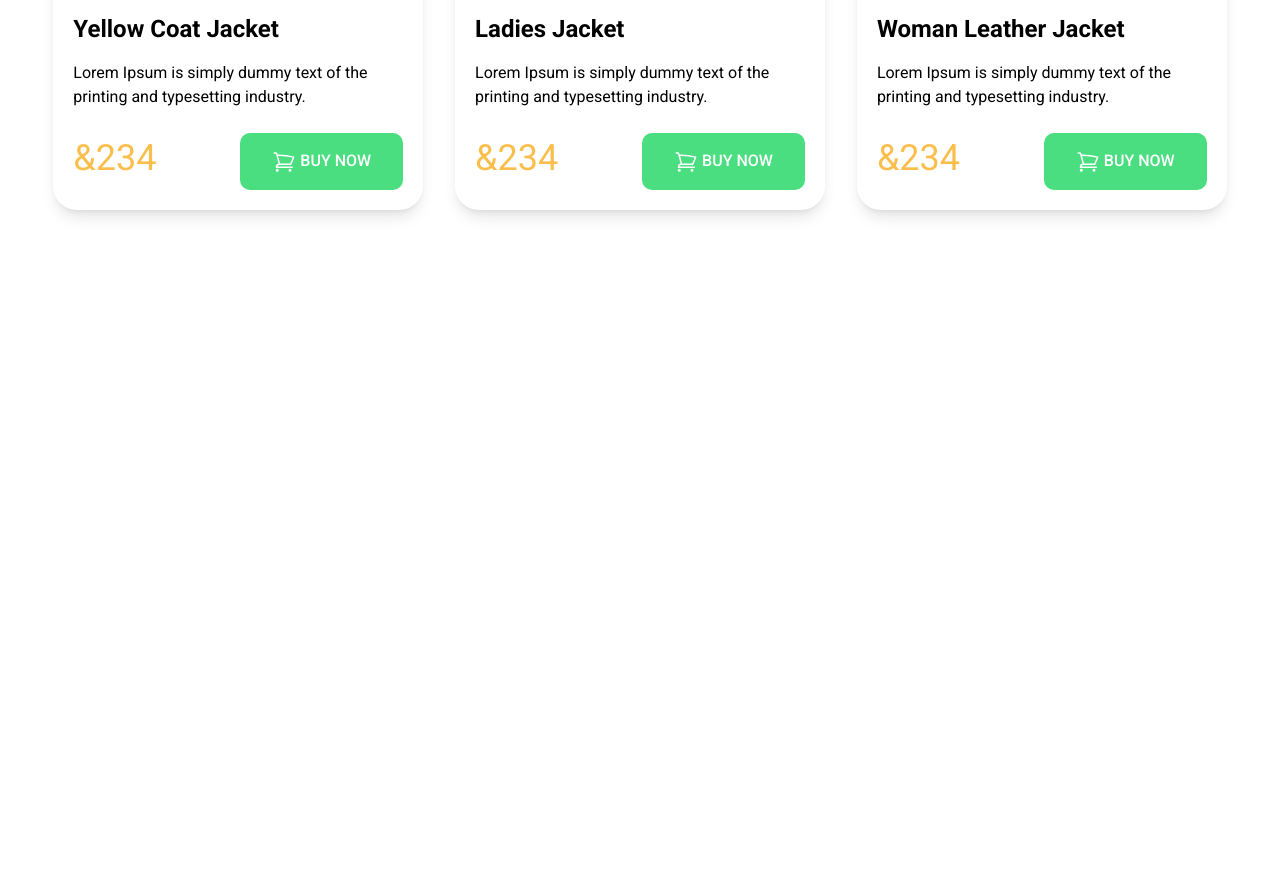
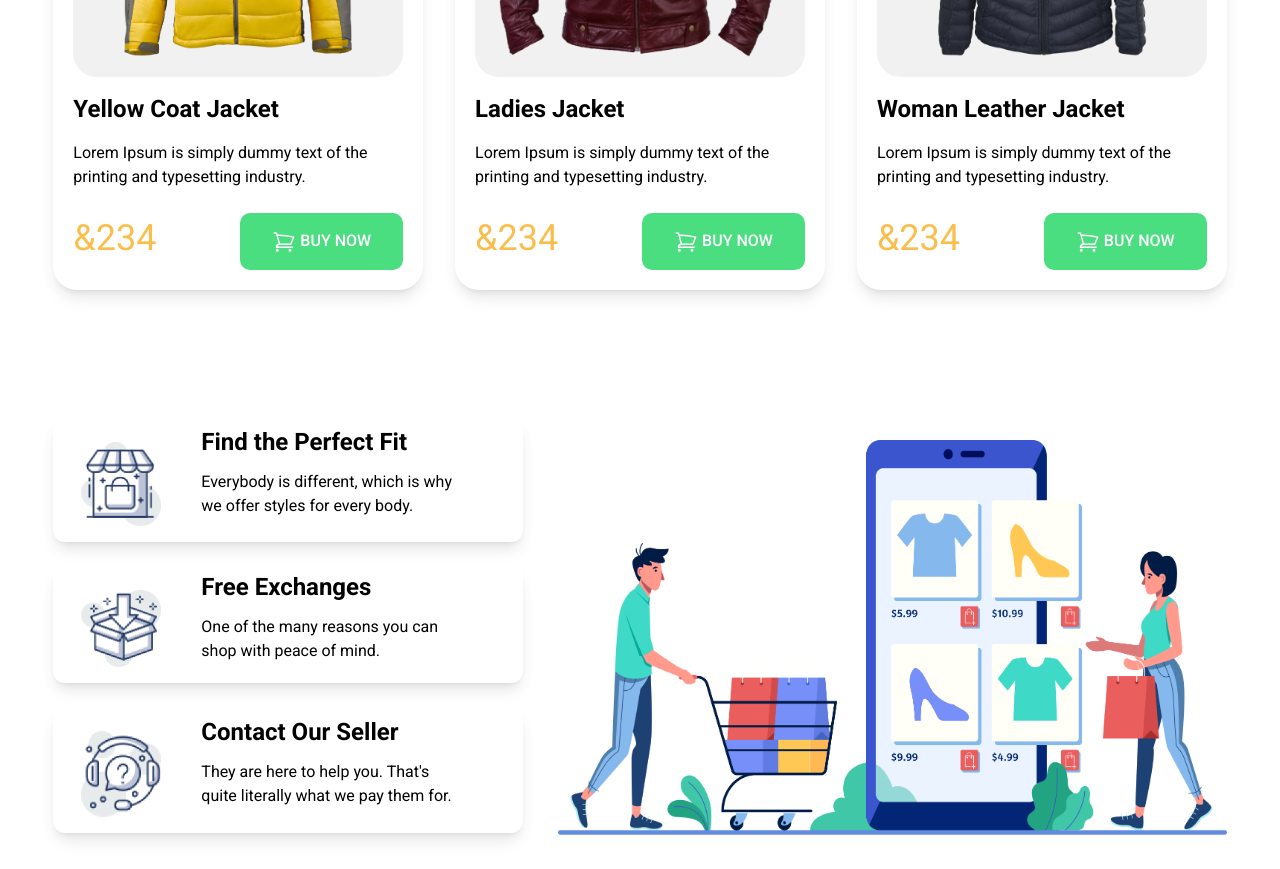
Before and after one commit to Abid0624/Penguine-shop, a plain HTML site: page index.html in a window 1280 px wide. Shown: the part 1645-2514 px from the top of the page. Before the commit the page ends 1903 px from the top, so only its background shows below. Drawn offline with nearby package versions, Linux system fonts and the light colour scheme.

Commit message:
added the full project

```diff
--- a/index.html
+++ b/index.html
@@ -20,20 +20,26 @@
 <body class="font-roboto">
  <header class="w-11/12 mx-auto bg-[rgba(255, 251, 240, 1)] pl-4">
   <!-- navbar starts here -->
-  <nav class="flex justify-between items-center gap-96 mt-10">
-    <div class="w-72">
+  <nav class="flex justify-between items-center mt-10 gap-24 lg:gap-96">
+    <div class="w-48 lg:w-72">
       <img class="w-full" src="icons/logo.png" alt="">
     </div>
-    <ul class="bg-[#FFFBF0] flex gap-14 items-center">
+    <ul class="bg-[#FFFBF0] flex gap-14 items-center hidden md:flex">
       <li><a class="font-medium" href="">Home</a></li>
       <li><a class="font-medium" href="">Product</a></li>
       <li><a class="font-medium" href="">About Us</a></li>
       <li><a class="font-medium" href="">Contact Us</a></li>
     </ul>
+   <div class="sm:hidden cursor-pointer">
+    <svg xmlns="http://www.w3.org/2000/svg" fill="none" viewBox="0 0 24 24" stroke-width="1.5" stroke="currentColor" class="size-6">
+      <path stroke-linecap="round" stroke-linejoin="round" d="M3.75 6.75h16.5M3.75 12h16.5m-16.5 5.25h16.5" />
+    </svg>
+
+   </div>
   </nav>
   <!-- banner styles starts here -->
   <section>
-    <div class="md:flex justify-between items-center gap-36">
+    <div class="md:flex justify-between items-center gap-36 mt-10">
       <div>
         <h1 class="text-7xl uppercase font-bebas-neue"><span class="text-orange-400">Be the Penguin </span><br>
           <span class="text-stone-800">of Winter</span></h1>
@@ -55,7 +61,7 @@
  <main>
    <!--  woman jacket section  -->
   <section class="w-11/12 mx-auto my-12">
-   <h3 class="text-5xl uppercase text-[#363958] font-bebas-neue">woman jacket</h3>
+   <h3 class="text-5xl uppercase text-[#363958] font-bebas-neue mb-5">woman jacket</h3>
     <div class="grid grid-cols-1 lg:grid-cols-3 gap-8">
        <!-- card-1 -->
     <div class="p-5 space-y-4 rounded-3xl shadow-lg">
@@ -112,7 +118,7 @@
 
   <!--  man jacket section  -->
   <section class="w-11/12 mx-auto my-12">
-    <h3 class="text-5xl uppercase text-[#363958] font-bebas-neue">man jacket</h3>
+    <h3 class="text-5xl uppercase text-[#363958] font-bebas-neue mb-5">man jacket</h3>
      <div class="grid grid-cols-1 lg:grid-cols-3 gap-8">
         <!-- card-1 -->
      <div class="p-5 space-y-4 rounded-3xl shadow-lg">
@@ -164,6 +170,42 @@
      </div>
 
    </section>
+   <!-- man jacket section ends here -->
+
+   <!-- last section starts here -->
+    <section class="w-11/12 mx-auto mt-32 mb-3">
+      <div class="flex flex-col-reverse lg:flex lg:flex-row justify-between items-center">
+        <div class="w-full mt-12 mb-6 lg:w-[40%] lg:my-0">
+          <div class="flex flex-col justify-center items-center rounded-xl lg:flex-row lg:gap-10 lg:justify-between lg:items-center lg:pr-16 lg:pl-7 mb-6 bg-[#FFFFFF] shadow-lg">
+            <img class="w-20 mt-6 mb-4" src="icons/house.png" alt="">
+            <div class="text-center  lg:text-left mb-4">
+              <h3 class="text-2xl font-bold mb-3">Find the Perfect Fit</h3>
+              <p>Everybody is different, which is why we
+              offer styles for every body.</p>
+            </div>
+          </div>
+          <div class="flex flex-col justify-center items-center rounded-xl lg:flex-row lg:gap-10 lg:justify-between lg:items-center lg:pr-16 lg:pl-7 mb-6 bg-[#FFFFFF] shadow-lg">
+            <img class="w-20 mt-6 mb-4" src="icons/box.png" alt="">
+            <div class="text-center  lg:text-left mb-4">
+              <h3 class="text-2xl font-bold mb-3">Free Exchanges</h3>
+              <p>One of the many reasons you can shop
+                with peace of mind.</p>
+            </div>
+          </div>
+          <div class="flex flex-col justify-center items-center rounded-xl lg:flex-row lg:gap-10 lg:justify-between lg:items-center lg:pr-16 lg:pl-7 mb-6 bg-[#FFFFFF] shadow-lg">
+            <img class="w-20 mt-6 mb-4" src="icons/question.png" alt="">
+            <div class="text-center lg:text-left mb-4">
+              <h3 class="text-2xl font-bold mb-3">Contact Our Seller</h3>
+              <p>They are here to help you. That's quite
+                literally what we pay them for.</p>
+            </div>
+          </div>
+        </div>
+        <div class="w-full lg:w-[57%]">
+          <img class="w-full" src="images/shopping.png" alt="">
+        </div>
+      </div>
+    </section>
  </main>
 </body>
 </html>
```
